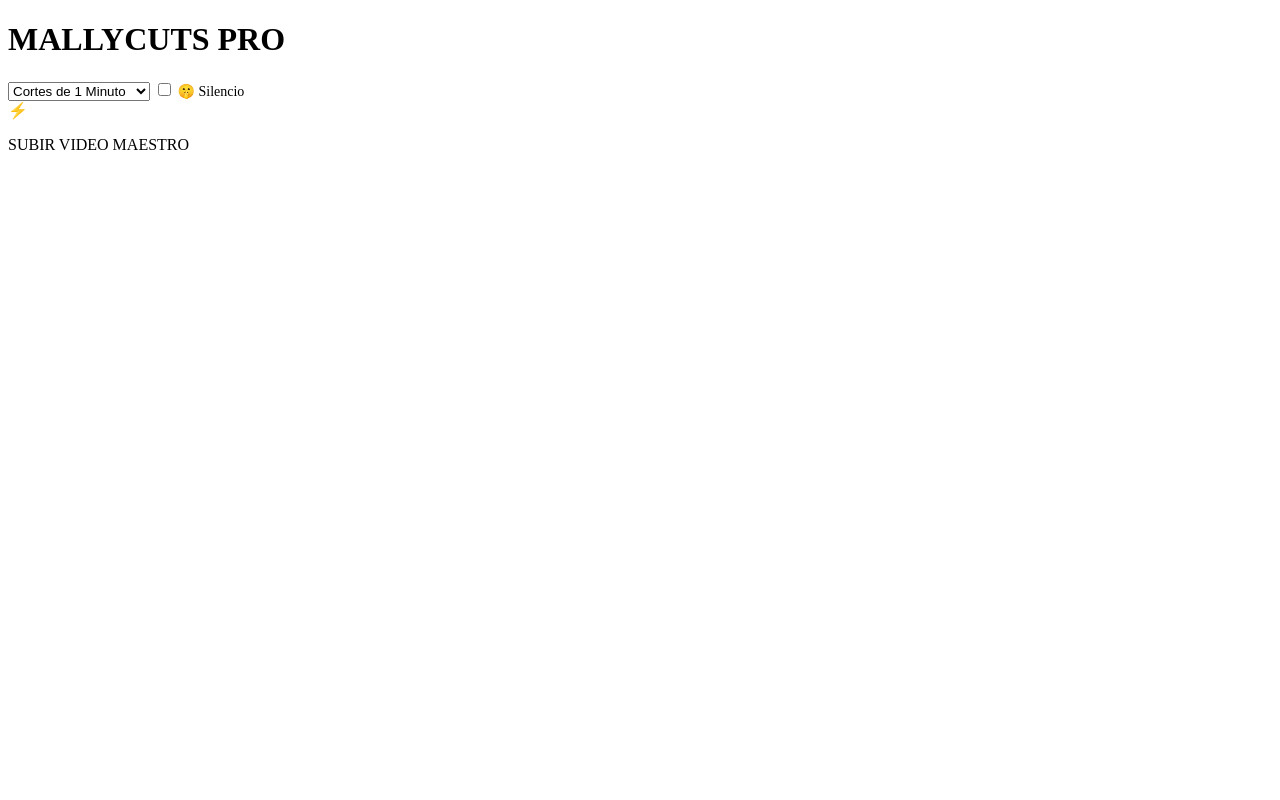
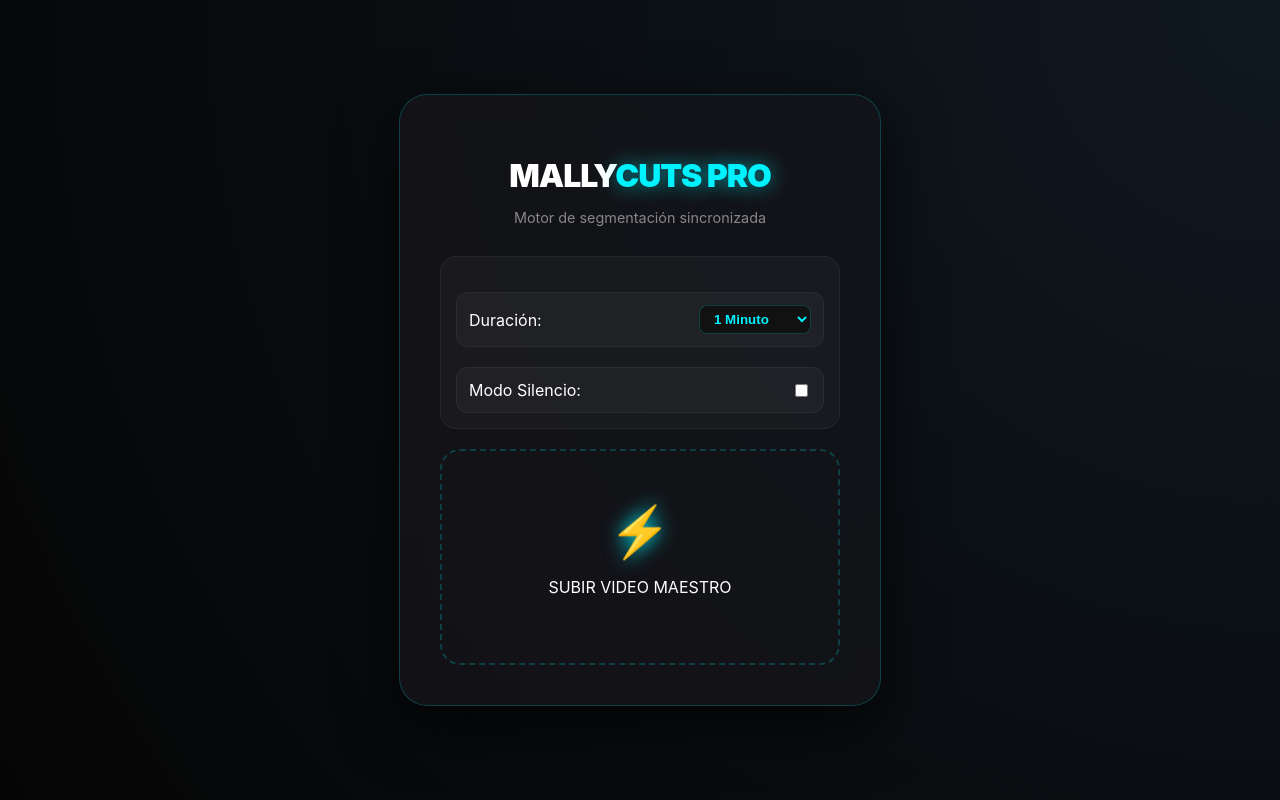
Before and after one commit to KekoOfficial/X, a Flask app: page / in a window 1280 px wide. Run offline with Flask 3, Linux system fonts and the light colour scheme.

Commit message:
Actualizar upload.html

```diff
--- a/templates/upload.html
+++ b/templates/upload.html
@@ -1,35 +1,195 @@
 <!DOCTYPE html>
-<html>
+<html lang="es">
 <head>
-    <title>MallyCuts Pro</title>
-    <style> ... </style>
+    <meta charset="UTF-8">
+    <meta name="viewport" content="width=device-width, initial-scale=1.0">
+    <title>MallyCuts Pro | Imperial Panel</title>
+    <link rel="stylesheet" href="{{ url_for('static', filename='style.css') }}">
+    <style>
+        :root {
+            --primary: #00f2ff;
+            --bg: #050505;
+            --card: rgba(20, 20, 25, 0.85);
+            --border: rgba(0, 242, 255, 0.2);
+        }
+
+        body {
+            background-color: var(--bg);
+            color: white;
+            font-family: 'Inter', -apple-system, sans-serif;
+            display: flex;
+            justify-content: center;
+            align-items: center;
+            min-height: 100vh;
+            margin: 0;
+            background-image: radial-gradient(circle at top right, #101820, transparent);
+        }
+
+        .glass-container {
+            background: var(--card);
+            backdrop-filter: blur(15px);
+            border: 1px solid var(--border);
+            padding: 40px;
+            border-radius: 28px;
+            width: 90%;
+            max-width: 400px;
+            text-align: center;
+            box-shadow: 0 20px 60px rgba(0,0,0,0.7);
+        }
+
+        h1 {
+            font-weight: 900;
+            letter-spacing: -1px;
+            margin-bottom: 5px;
+            text-transform: uppercase;
+        }
+
+        .highlight {
+            color: var(--primary);
+            text-shadow: 0 0 20px rgba(0, 242, 255, 0.6);
+        }
+
+        .subtitle {
+            font-size: 0.9rem;
+            color: #888;
+            margin-bottom: 30px;
+        }
+
+        .settings-box {
+            background: rgba(255,255,255,0.03);
+            border: 1px solid rgba(255,255,255,0.05);
+            border-radius: 16px;
+            padding: 15px;
+            margin-bottom: 20px;
+        }
+
+        .settings-row {
+            display: flex;
+            justify-content: space-between;
+            align-items: center;
+            margin-bottom: 10px;
+        }
+
+        .settings-row:last-child { margin-bottom: 0; }
+
+        .pro-select {
+            background: #111;
+            color: var(--primary);
+            border: 1px solid var(--border);
+            padding: 5px 10px;
+            border-radius: 8px;
+            outline: none;
+            font-weight: bold;
+        }
+
+        .drop-zone {
+            border: 2px dashed var(--border);
+            border-radius: 20px;
+            padding: 50px 20px;
+            cursor: pointer;
+            transition: all 0.4s cubic-bezier(0.175, 0.885, 0.32, 1.275);
+        }
+
+        .drop-zone:hover {
+            background: rgba(0, 242, 255, 0.04);
+            border-color: var(--primary);
+            transform: scale(1.02);
+        }
+
+        .icon-turbo {
+            font-size: 50px;
+            display: block;
+            margin-bottom: 15px;
+            filter: drop-shadow(0 0 10px var(--primary));
+        }
+
+        .loader-box {
+            display: none;
+            padding: 20px;
+        }
+
+        .spinner {
+            width: 50px;
+            height: 50px;
+            border: 4px solid rgba(0, 242, 255, 0.1);
+            border-top: 4px solid var(--primary);
+            border-radius: 50%;
+            animation: spin 1s linear infinite;
+            margin: 0 auto 20px;
+        }
+
+        @keyframes spin { 100% { transform: rotate(360deg); } }
+
+        .success-text { color: var(--primary); font-weight: bold; }
+    </style>
 </head>
 <body>
+
     <div class="glass-container">
         <h1>MALLY<span class="highlight">CUTS PRO</span></h1>
+        <p class="subtitle">Motor de segmentación sincronizada</p>
 
-        <div id="upload-box">
-            <div class="settings-row">
-                <select id="time-select" class="pro-input">
-                    <option value="60">Cortes de 1 Minuto</option>
-                    <option value="300">Cortes de 5 Minutos</option>
-                </select>
-                <label style="font-size: 14px;">
-                    <input type="checkbox" id="silent-mode"> 🤫 Silencio
-                </label>
+        <div id="upload-ui">
+            <div class="settings-box">
+                <div class="settings-row">
+                    <span>Duración:</span>
+                    <select id="time-select" class="pro-select">
+                        <option value="60">1 Minuto</option>
+                        <option value="300">5 Minutos</option>
+                        <option value="600">10 Minutos</option>
+                    </select>
+                </div>
+                <div class="settings-row">
+                    <span>Modo Silencio:</span>
+                    <input type="checkbox" id="silent-mode">
+                </div>
             </div>
 
             <div class="drop-zone" onclick="document.getElementById('video-input').click()">
-                <input type="file" id="video-input" hidden onchange="iniciarSistema()">
-                <div class="icon">⚡</div>
+                <input type="file" id="video-input" hidden onchange="iniciarProceso()">
+                <span class="icon-turbo">⚡</span>
                 <p>SUBIR VIDEO MAESTRO</p>
             </div>
         </div>
 
-        <div id="status-pro" style="display:none;">
-            <div class="pro-loader"></div>
-            <p id="msg-pro">PROCESANDO SECUENCIA...</p>
+        <div id="loader-ui" class="loader-box">
+            <div class="spinner"></div>
+            <p id="status-msg">SUBIENDO AL SERVIDOR...</p>
+            <p style="font-size: 11px; color: #666;">No cierres esta pestaña hasta completar.</p>
         </div>
     </div>
+
+    <script>
+        async function iniciarProceso() {
+            const input = document.getElementById('video-input');
+            if (!input.files[0]) return;
+
+            // Cambiar interfaz
+            document.getElementById('upload-ui').style.display = 'none';
+            document.getElementById('loader-ui').style.display = 'block';
+
+            const formData = new FormData();
+            formData.append("video", input.files[0]);
+            formData.append("seconds", document.getElementById('time-select').value);
+            formData.append("silent", document.getElementById('silent-mode').checked);
+
+            try {
+                const response = await fetch("/api/upload_pro", {
+                    method: "POST",
+                    body: formData
+                });
+                const result = await response.json();
+
+                if (result.status === "success") {
+                    document.getElementById('status-msg').innerHTML =
+                        "<span class='success-text'>¡SISTEMA EN MARCHA!</span><br>Revisa tu Telegram.";
+                    document.querySelector('.spinner').style.display = 'none';
+                }
+            } catch (error) {
+                alert("Error crítico en la conexión Imperial.");
+                location.reload();
+            }
+        }
+    </script>
 </body>
 </html>
```
